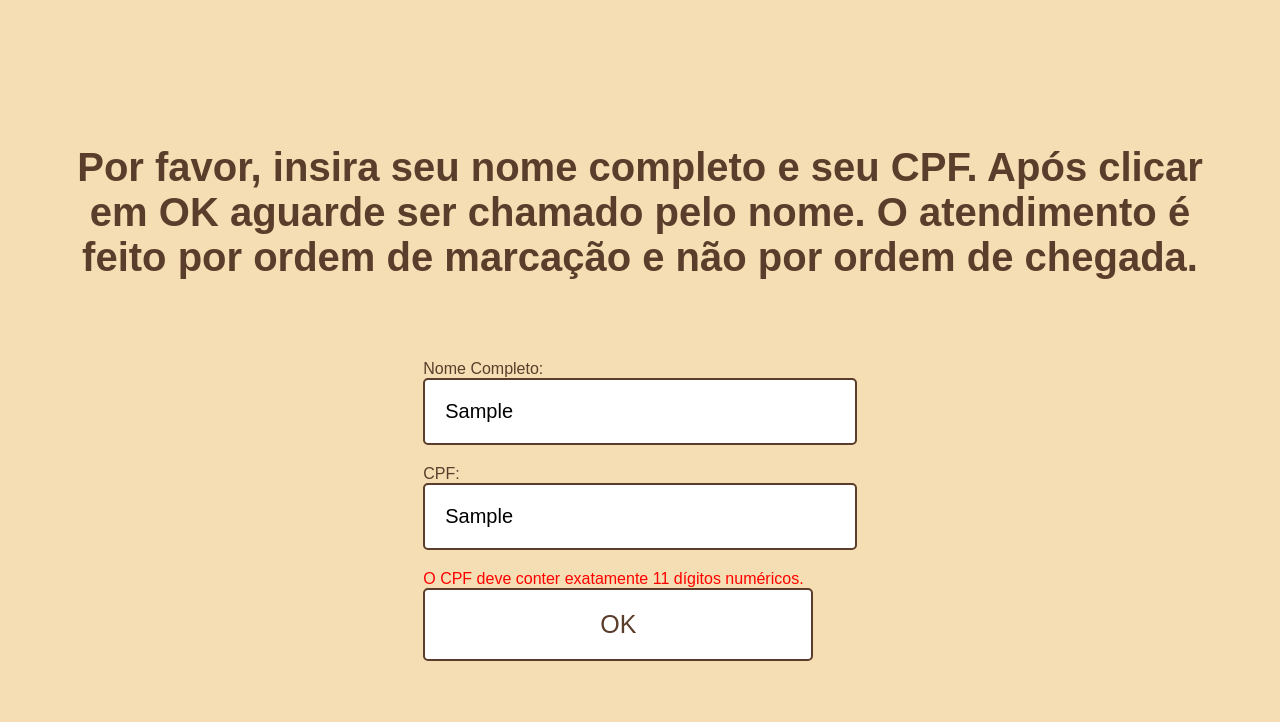
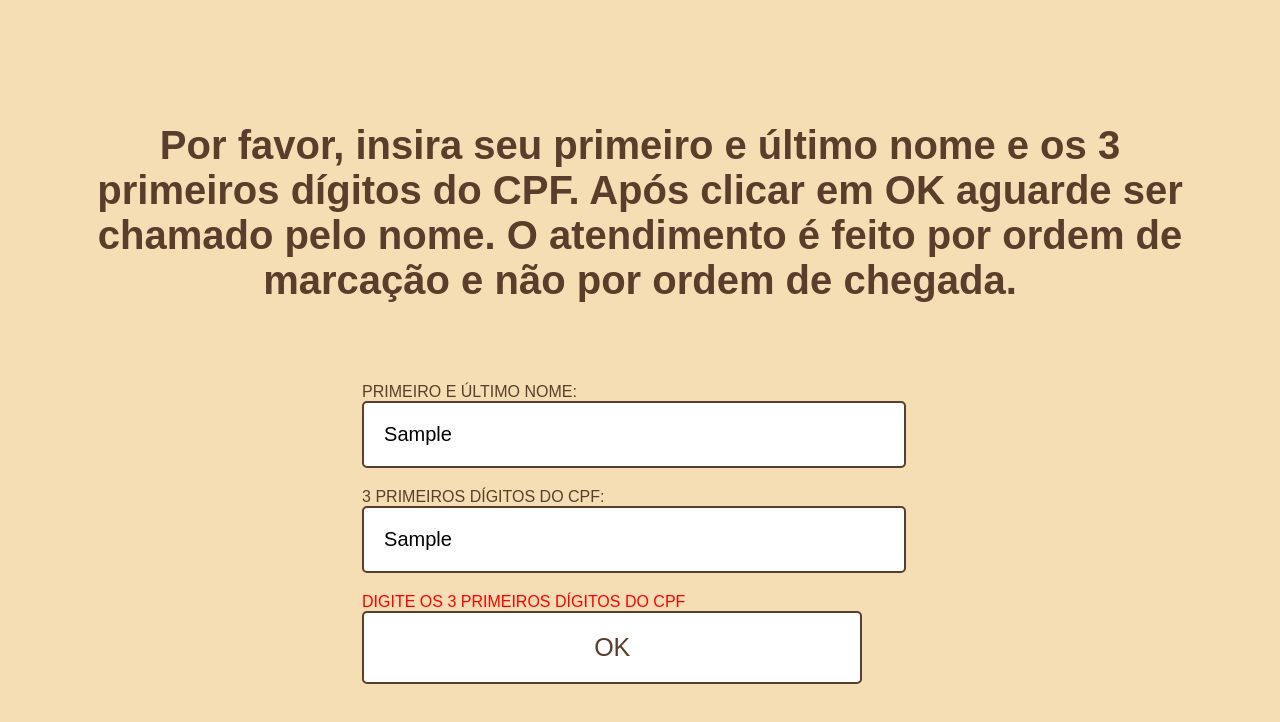
Before and after one commit to pablocorks/secretariamedica, a plain HTML site: page dados.html in a window 1280 px wide. Both pictures are taken after typing "Sample", "Sample" into the empty fields and a click on the button "OK". Drawn offline with Linux system fonts and the light colour scheme.

Commit message:
Update dados.html

```diff
--- a/dados.html
+++ b/dados.html
@@ -8,15 +8,15 @@
 </head>
 <body>
   <div class="container">
-    <h1>Por favor, insira seu nome completo e seu CPF. Após clicar em OK aguarde ser chamado pelo nome. O atendimento é feito por ordem de marcação e não por ordem de chegada.</h1>
+    <h1>Por favor, insira seu primeiro e último nome e os 3 primeiros dígitos do CPF. Após clicar em OK aguarde ser chamado pelo nome. O atendimento é feito por ordem de marcação e não por ordem de chegada.</h1>
     <form id="formularioChegada">
-      <label for="nome">Nome Completo:</label>
+      <label for="nome">PRIMEIRO E ÚLTIMO NOME:</label>
       <input type="text" id="nome" required><br>
 
-      <label for="cpf">CPF:</label>
+      <label for="cpf">3 PRIMEIROS DÍGITOS DO CPF:</label>
       <input type="text" id="cpf" required onkeydown="onlyNumbers(event)"><br>
 
-      <span id="cpfError" style="color: red; display: none;">O CPF deve conter exatamente 11 dígitos numéricos.</span><br>
+      <span id="cpfError" style="color: red; display: none;">DIGITE OS 3 PRIMEIROS DÍGITOS DO CPF</span><br>
 
       <button type="submit">OK</button>
     </form>
@@ -41,9 +41,9 @@
       const cpf = document.getElementById("cpf").value;
       const horaChegada = new Date().toLocaleString(); // Hora atual da chegada
 
-      // Verifica se o CPF tem exatamente 11 dígitos
-      if (cpf.length !== 11) {
-        // Exibe a mensagem de erro se o CPF não tiver 11 dígitos
+      // Verifica se o CPF tem exatamente 3 dígitos
+      if (cpf.length !== 3) {
+        // Exibe a mensagem de erro se o CPF não tiver 3 dígitos
         document.getElementById("cpfError").style.display = "inline";
         return; // Impede o envio do formulário
       }
```
